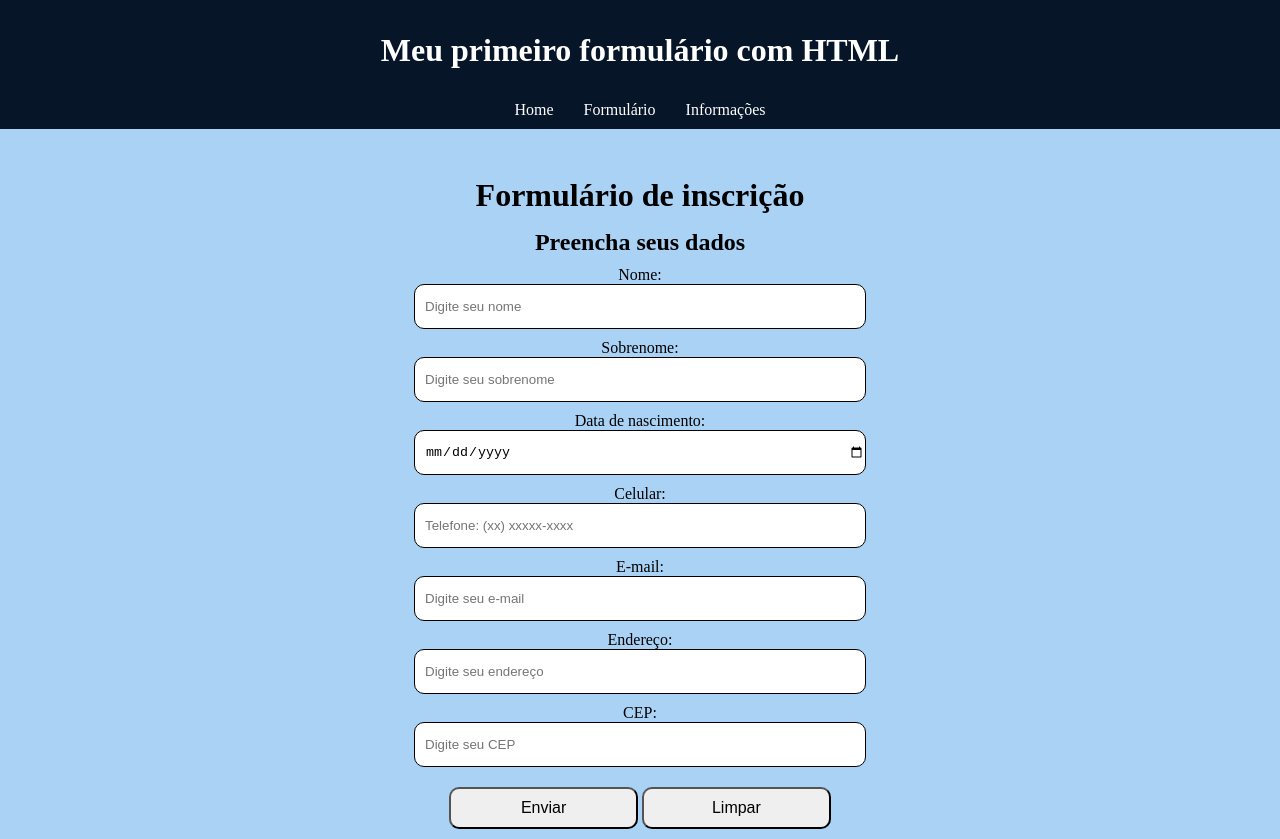
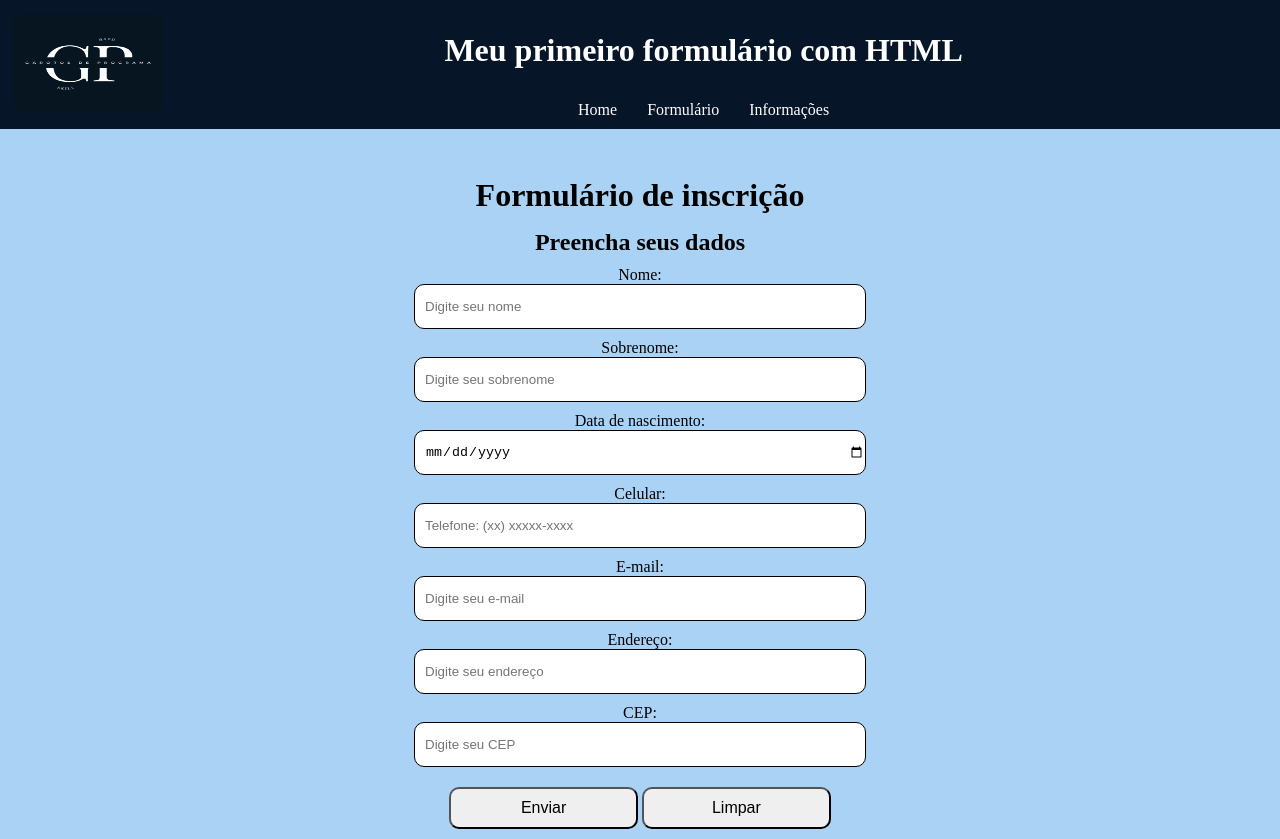
Before and after one commit to pedrohpp-dev/formulario-faculdade, a plain HTML site: page formulario.html in a window 1280 px wide. Drawn offline with Linux system fonts and the light colour scheme.

Commit message:
update formulario-faculdade

```diff
--- a/formulario.html
+++ b/formulario.html
@@ -10,8 +10,11 @@
     </head>
     <body>
         <header class="cabecalho">
-            <h1 class="cabecalho__titulo">Meu primeiro formulário com HTML</h1>
-            <div>
+            <div class="cabecalho__logo__formulario">
+                <img src="src/image/gp.png" alt="Logo Garotos de Programa" class="logo">
+            </div>
+            <div class="cabecalho__conteudo">
+                <h1 class="cabecalho__titulo">Meu primeiro formulário com HTML</h1>
                 <nav class="menu">
                     <ul class="menu__lista">
                         <li class="menu__item"><a href="index.html" class="menu__lista_link">Home</a></li>
--- a/src/style/formulario.css
+++ b/src/style/formulario.css
@@ -1,10 +1,13 @@
 @charset "UTF-8";
+
+.cabecalho__logo__formulario {
+    margin: 1% 22% 0 1%;
+}
 
 .formulario {
     position: absolute;
     left: 50%;
     transform: translate(-50%);
-    /* background-color: #FFFFFF; */
     width: 40%;
     height: 78%;
     margin: 1% 0 0 0;
@@ -17,21 +20,12 @@
     margin: 15px 0;
 }
 
-.formulario__display {
-    /* display: flex;
-    justify-content: center;
-    align-items: center;
-    flex-direction: column;
-    gap: 20px; */
-}
-
 .input {
     width: 100%;
     height: 45px;
     border: 1px solid black;
     padding-left: 10px;
     border-radius: 10px;
-    /* margin: 10px 0; */
 }
 
 .enviar {
@@ -56,7 +50,3 @@ form input[type=submit]:hover,[type=reset]:hover {
     color: #FFFFFF;
     font-weight: bold;
 }
-
-/* form input[type=reset]:hover {
-    background-color: rgb(200, 200, 200);
-} */
--- a/src/style/style.css
+++ b/src/style/style.css
@@ -19,11 +19,24 @@ body {
 .cabecalho {
     background-color: var(--cor-de-header);
     text-align: center;
+    display: flex;
+}
+
+.cabecalho__logo {
+    margin: 1% 25% 0 1%;
+}
+
+.logo {
+    width: 150px;
+    height: 100px;
+    /* margin: 1% 25% 0 1%; */
+    border-radius: 10px;
 }
 
 .cabecalho__titulo {
     color: #FFFFFF;
     padding: 2rem 0;
+    align-self: center;
 }
 
 
```
Also changed, not shown: index.html (+5 -2 lines), src/image/gp.png (added).
